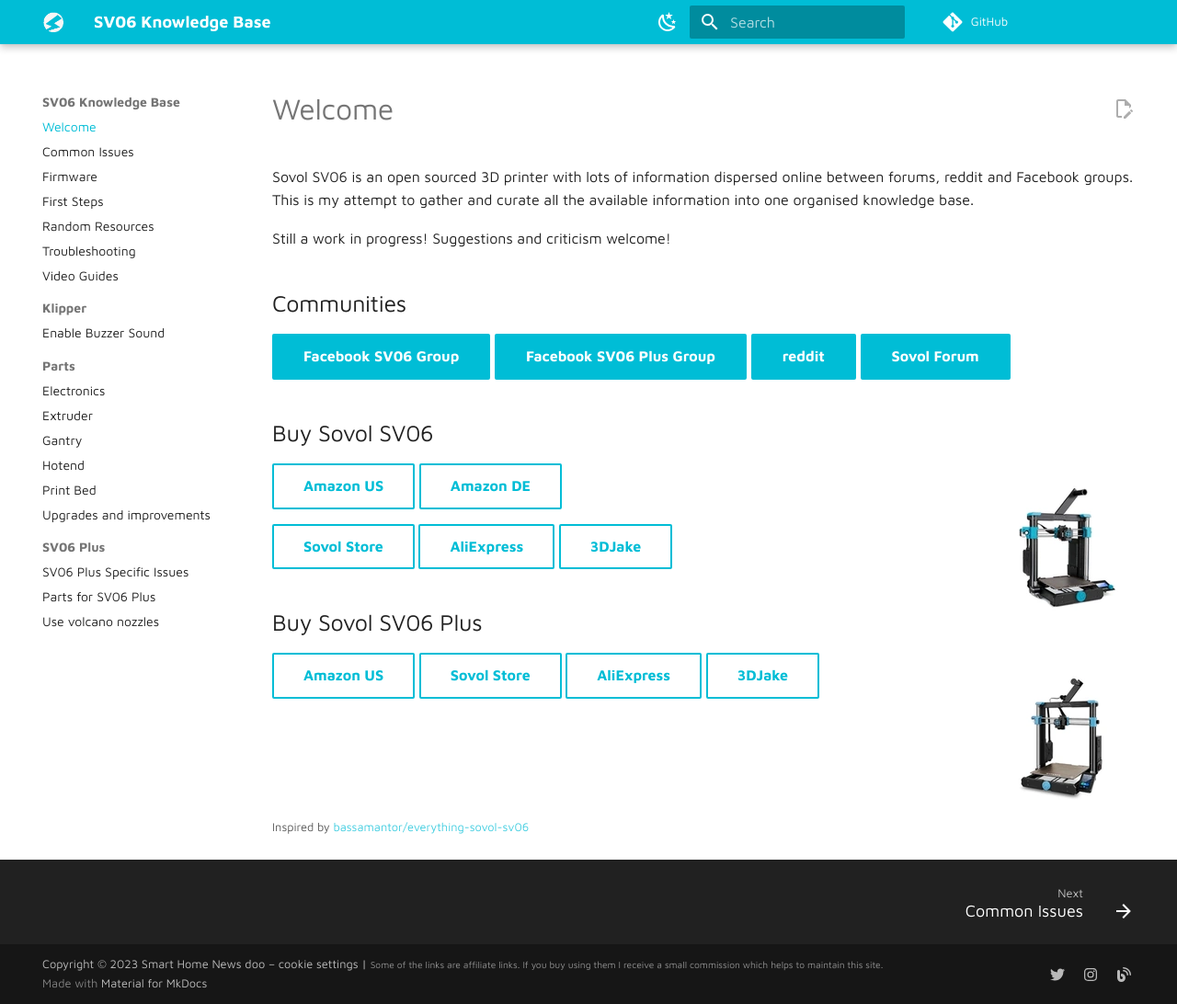
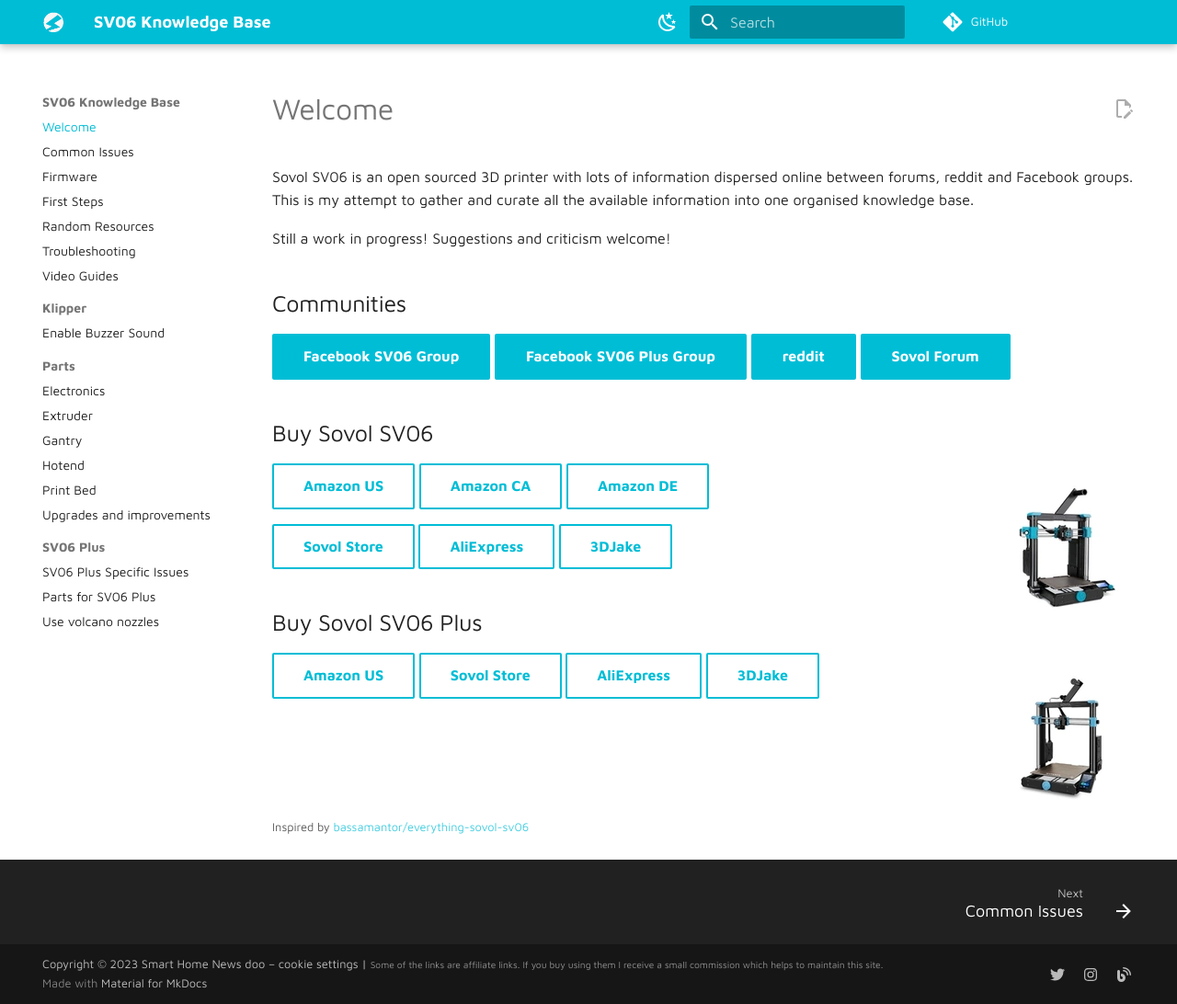
Before and after one commit to blakadder/sv06, an MkDocs documentation site: the page built from docs/index.md, in a window 1280 px wide and 1092 px high. Shown: the whole window at 92% size. Built offline with MkDocs 1.6.1 and Material for MkDocs 9.7.7, drawn with Linux system fonts in a browser that asks for light colours; comment, search, counter and statistics services are not loaded.

Commit message:
add CA link

```diff
--- a/docs/index.md
+++ b/docs/index.md
@@ -21,7 +21,9 @@
 ![](/images/sv06.webp#only-light){ align=right }
 ![](/images/sv06-dark.webp#only-dark){ align=right }
 
+
 [Amazon US](https://www.amazon.com/Sovol-Planetary-Extruder-25-Point-8-66x8-66x9-84/dp/B0BJV3WB2J?&linkCode=ll1&tag=blakadders-20&linkId=a84b44d69702c51c8d697bcf79a577f7&language=en_US&ref_=as_li_ss_tl){ .md-button }
+[Amazon CA](https://www.amazon.ca/Sovol-Planetary-Extruder-25-Point-8-66x8-66x9-84/dp/B0BTCMXGBT?&linkCode=ll1&tag=tasmotatemp03-20&linkId=f8aa49254820cf1c9b706acca2b8629e&language=en_CA&ref_=as_li_ss_tl){ .md-button }
 [Amazon DE](https://www.amazon.de/-/en/Sovol-SV06/dp/B0BK89Z388?crid=21UU1VLXQGK1J&keywords=sovol&qid=1681063442&sprefix=sovol%2Caps%2C152&sr=8-2&linkCode=ll1&tag=blakadders-20&linkId=f8c2afe1da53a51bc803f982306071ef&language=en_GB&ref_=as_li_ss_tl){ .md-button }
 
 [Sovol Store](https://sovol3d.com/products/sovol-sv06-direct-drive-3d-printer?sca_ref=3309524.Vd4MGn0pGL&sca_source=base){ .md-button }
```
